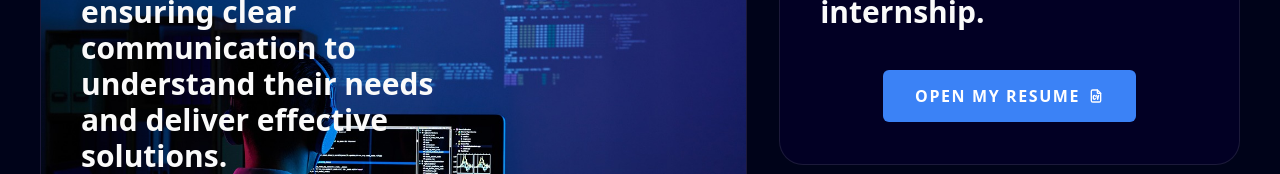
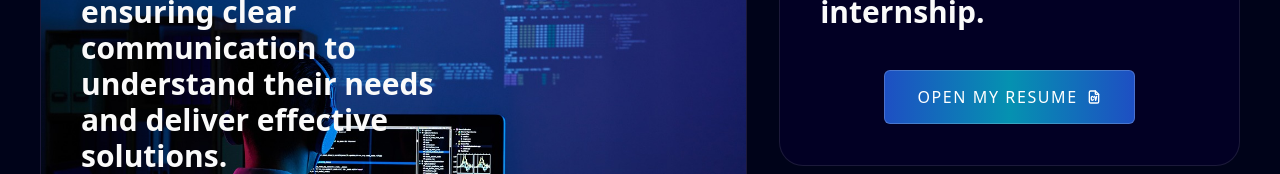
Before and after one commit to Udantha-ID/portfolio-site, a Next.js app: page / in a window 1280 px wide. Shown: the part 845-1019 px from the top of the page. Built offline with nearby package versions, Linux system fonts and the light colour scheme.

Commit message:
change the button color

```diff
--- a/components/ui/BentoGrid.tsx
+++ b/components/ui/BentoGrid.tsx
@@ -124,7 +124,7 @@ export const BentoGridItem = ({
                 <OpenButton
                    title="Open My Resume"
                    icon={<TbFileCv />}
-                   otherClasses="bg-blue-500 hover:bg-blue-600 text-white"
+                   otherClasses="bg-gradient-to-r from-blue-600/80 via-cyan-500/80 to-blue-600/80 backdrop-blur-sm border border-white/20 hover:from-blue-500/90 hover:via-cyan-400/90 hover:to-blue-500/90 hover:scale-105 hover:shadow-lg hover:shadow-cyan-500/25 transition-all duration-300 ease-out text-white font-medium"
                    position="right"
                    handleClick={() => window.open('/InduruUdanthaResume.pdf', '_blank')}
                 />
```
